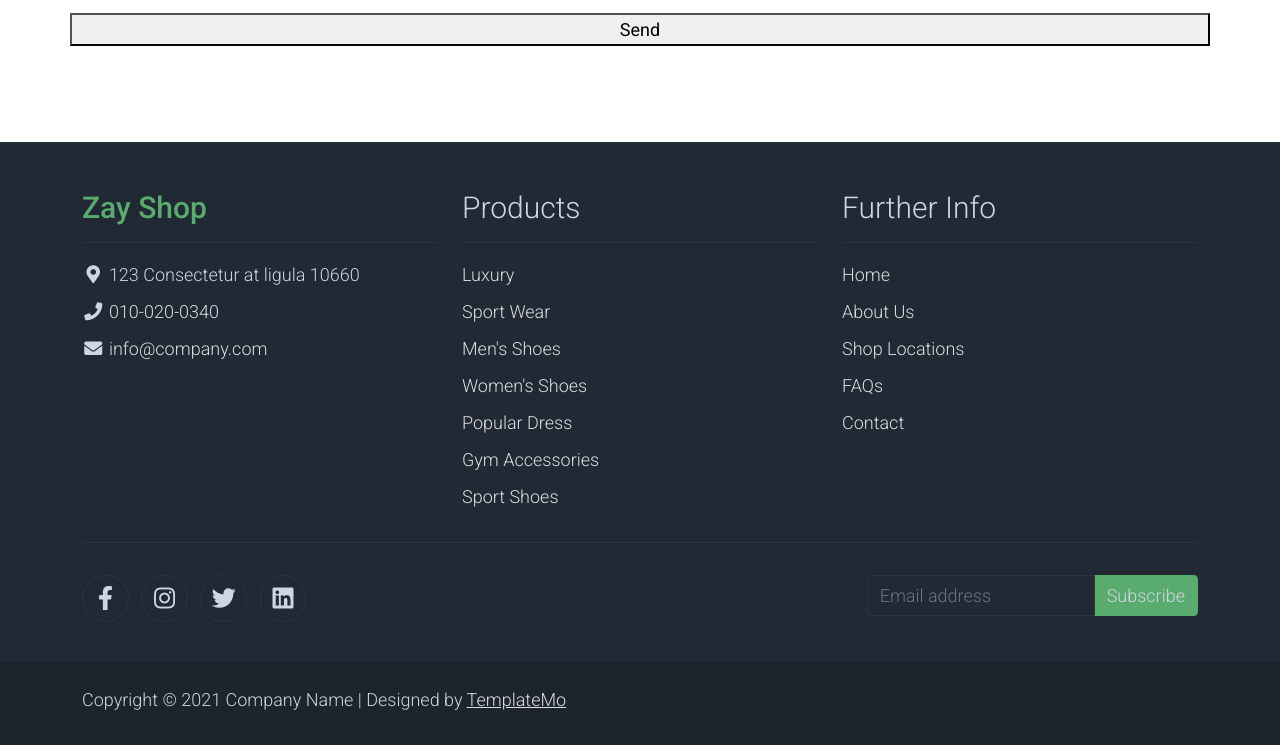
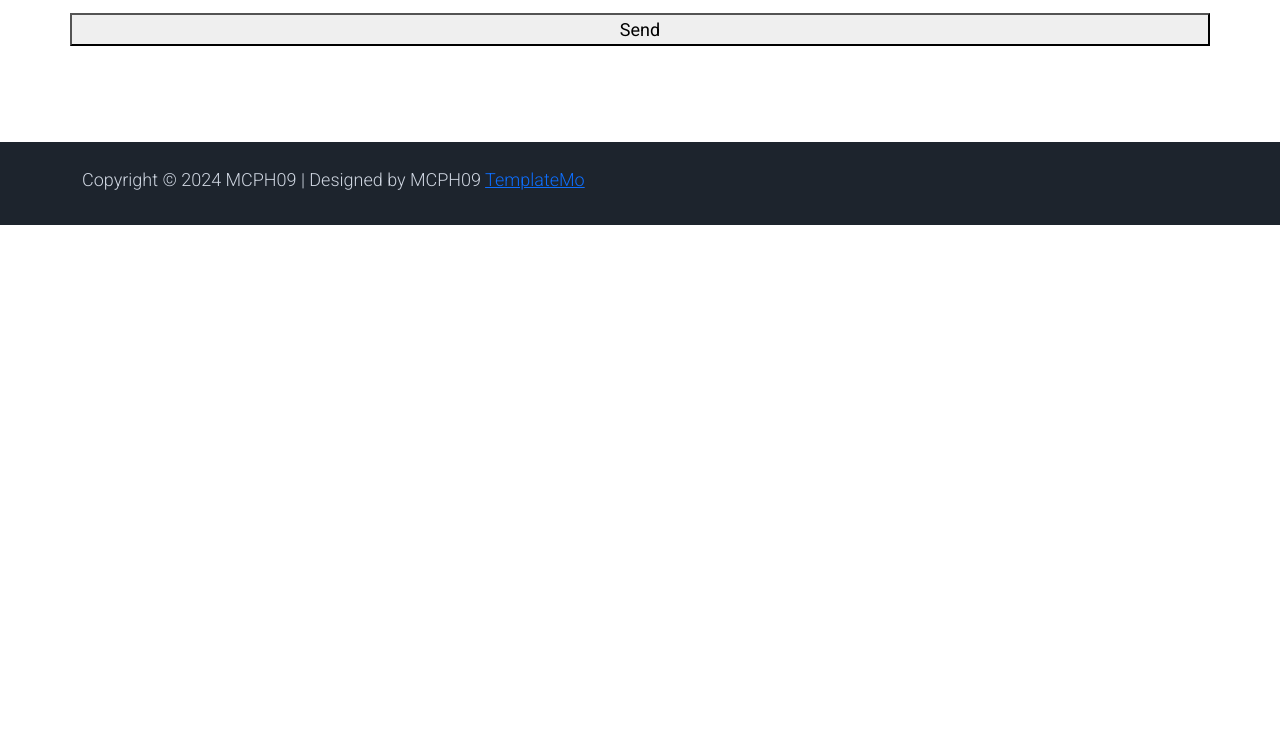
Before and after one commit to luxystore/luxu, a plain HTML site: page contact.html in a window 1280 px wide. Shown: the part 813-1558 px from the top of the page. After the commit the page ends 1038 px from the top, so only its background shows below. Drawn offline with nearby package versions, Linux system fonts and the light colour scheme.

Commit message:
Update contact.html

```diff
--- a/contact.html
+++ b/contact.html
@@ -148,90 +148,16 @@
     <!-- End Contact -->
 
 
-    <!-- Start Footer -->
-    <footer class="bg-dark" id="tempaltemo_footer">
-        <div class="container">
-            <div class="row">
 
-                <div class="col-md-4 pt-5">
-                    <h2 class="h2 text-success border-bottom pb-3 border-light logo">Zay Shop</h2>
-                    <ul class="list-unstyled text-light footer-link-list">
-                        <li>
-                            <i class="fas fa-map-marker-alt fa-fw"></i> 123 Consectetur at ligula 10660
-                        </li>
-                        <li>
-                            <i class="fa fa-phone fa-fw"></i>
-                            <a class="text-decoration-none" href="tel:010-020-0340">010-020-0340</a>
-                        </li>
-                        <li>
-                            <i class="fa fa-envelope fa-fw"></i>
-                            <a class="text-decoration-none" href="mailto:info@company.com">info@company.com</a>
-                        </li>
-                    </ul>
-                </div>
 
-                <div class="col-md-4 pt-5">
-                    <h2 class="h2 text-light border-bottom pb-3 border-light">Products</h2>
-                    <ul class="list-unstyled text-light footer-link-list">
-                        <li><a class="text-decoration-none" href="#">Luxury</a></li>
-                        <li><a class="text-decoration-none" href="#">Sport Wear</a></li>
-                        <li><a class="text-decoration-none" href="#">Men's Shoes</a></li>
-                        <li><a class="text-decoration-none" href="#">Women's Shoes</a></li>
-                        <li><a class="text-decoration-none" href="#">Popular Dress</a></li>
-                        <li><a class="text-decoration-none" href="#">Gym Accessories</a></li>
-                        <li><a class="text-decoration-none" href="#">Sport Shoes</a></li>
-                    </ul>
-                </div>
 
-                <div class="col-md-4 pt-5">
-                    <h2 class="h2 text-light border-bottom pb-3 border-light">Further Info</h2>
-                    <ul class="list-unstyled text-light footer-link-list">
-                        <li><a class="text-decoration-none" href="#">Home</a></li>
-                        <li><a class="text-decoration-none" href="#">About Us</a></li>
-                        <li><a class="text-decoration-none" href="#">Shop Locations</a></li>
-                        <li><a class="text-decoration-none" href="#">FAQs</a></li>
-                        <li><a class="text-decoration-none" href="#">Contact</a></li>
-                    </ul>
-                </div>
-
-            </div>
-
-            <div class="row text-light mb-4">
-                <div class="col-12 mb-3">
-                    <div class="w-100 my-3 border-top border-light"></div>
-                </div>
-                <div class="col-auto me-auto">
-                    <ul class="list-inline text-left footer-icons">
-                        <li class="list-inline-item border border-light rounded-circle text-center">
-                            <a class="text-light text-decoration-none" target="_blank" href="http://facebook.com/"><i class="fab fa-facebook-f fa-lg fa-fw"></i></a>
-                        </li>
-                        <li class="list-inline-item border border-light rounded-circle text-center">
-                            <a class="text-light text-decoration-none" target="_blank" href="https://www.instagram.com/"><i class="fab fa-instagram fa-lg fa-fw"></i></a>
-                        </li>
-                        <li class="list-inline-item border border-light rounded-circle text-center">
-                            <a class="text-light text-decoration-none" target="_blank" href="https://twitter.com/"><i class="fab fa-twitter fa-lg fa-fw"></i></a>
-                        </li>
-                        <li class="list-inline-item border border-light rounded-circle text-center">
-                            <a class="text-light text-decoration-none" target="_blank" href="https://www.linkedin.com/"><i class="fab fa-linkedin fa-lg fa-fw"></i></a>
-                        </li>
-                    </ul>
-                </div>
-                <div class="col-auto">
-                    <label class="sr-only" for="subscribeEmail">Email address</label>
-                    <div class="input-group mb-2">
-                        <input type="text" class="form-control bg-dark border-light" id="subscribeEmail" placeholder="Email address">
-                        <div class="input-group-text btn-success text-light">Subscribe</div>
-                    </div>
-                </div>
-            </div>
-        </div>
 
         <div class="w-100 bg-black py-3">
             <div class="container">
                 <div class="row pt-2">
                     <div class="col-12">
                         <p class="text-left text-light">
-                            Copyright &copy; 2021 Company Name | Designed by <a rel="sponsored" href="https://templatemo.com" target="_blank">TemplateMo</a>
+                            Copyright &copy; 2024 MCPH09 | Designed by MCPH09 <a rel="sponsored" href="https://MCPH09.CLICK" target="_blank">TemplateMo</a>
                         </p>
                     </div>
                 </div>
```
